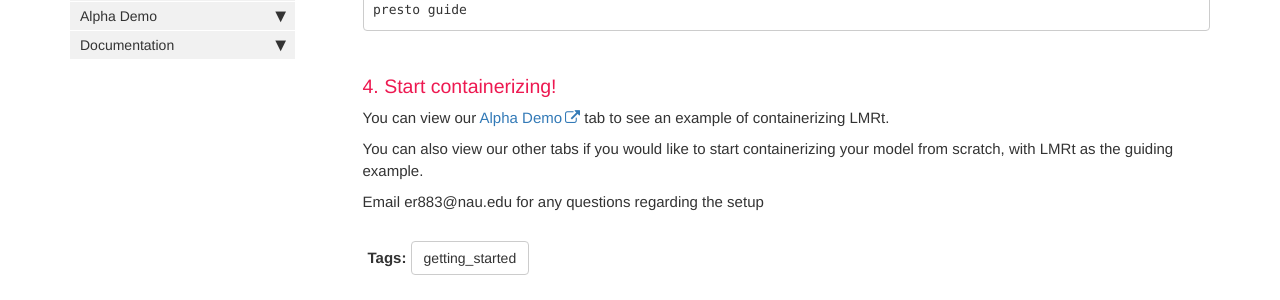
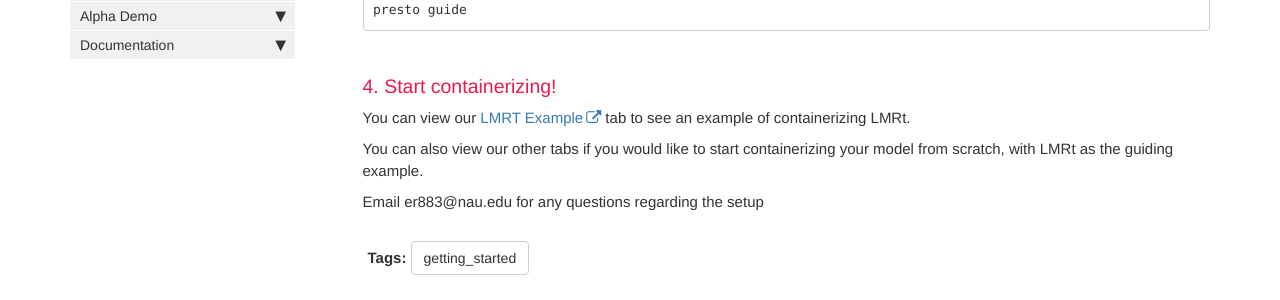
Before and after one commit to FossilizedContainers/fossilized-controller, a Jekyll site: the page built from docs/index.md, in a window 1280 px wide and 900 px high, scrolled down 1259 px. Shown: the part 298-598 px from the top of the window. Built offline with Jekyll 4.4.1, drawn with Linux system fonts in a browser that asks for light colours; comment, search, counter and statistics services are not loaded.

Commit message:
DOCS: fixed link

````diff
--- a/docs/index.md
+++ b/docs/index.md
@@ -54,7 +54,7 @@
 ```
 
 ### 4. Start containerizing!
-You can view our [Alpha Demo](http://localhost:4000/alpha_uc1.html) tab to see an example of containerizing LMRt.
+You can view our [LMRT Example](https://fossilizedcontainers.github.io/fossilized-controller/gathering_files.html) tab to see an example of containerizing LMRt.
 
 You can also view our other tabs if you would like to start containerizing your model from scratch, with LMRt as the guiding example.
 
````
